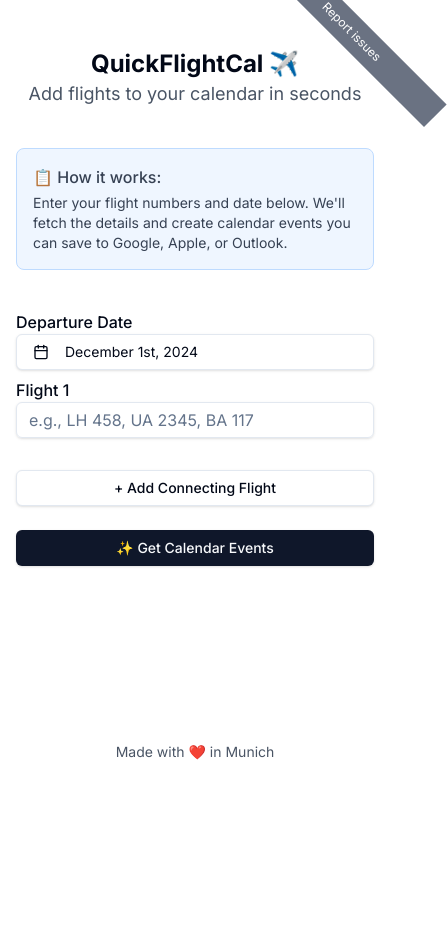
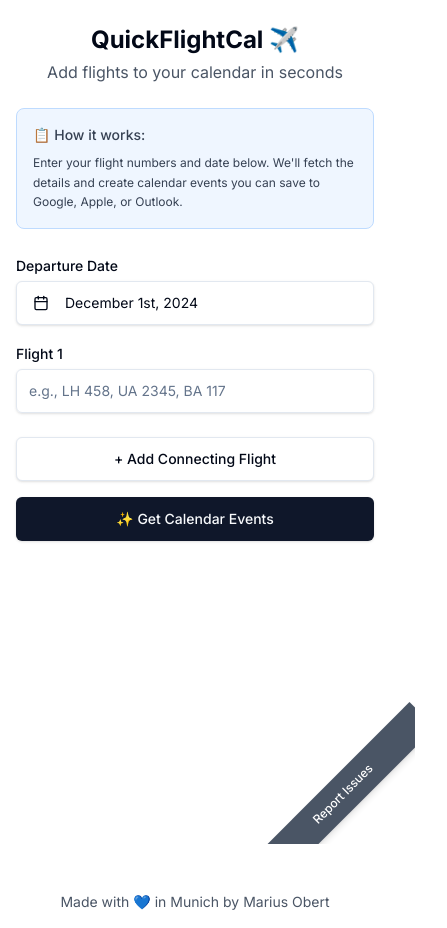
Before and after one commit to IObert/QuickFlightCal, a Next.js app: page / in a window 390 px wide. Shown: the whole page, 447 px wide, since content can reach past the window. Before the commit the page ends 844 px from the top, so only its background shows below. Built offline with nearby package versions, Linux system fonts and the light colour scheme.

Commit message:
Refactor FlightCalendarLinks layout and styling; improve accessibility and responsiveness of UI elements

```diff
--- a/src/app/layout.tsx
+++ b/src/app/layout.tsx
@@ -21,17 +21,18 @@ export default function RootLayout({
     <html lang="en">
       <TooltipProvider>
         <body className={inter.className}>
-          <span className="absolute right-0 translate-x-20 rotate-45 top-0 py-2 text-xs px-20 my-4 bg-gray-500 text-white">
+          <div className="fixed bottom-0 right-[-25px] overflow-hidden w-40 h-40 z-50 pointer-events-none">
             <a
               target="_blank"
               href="https://github.com/IObert/QuickFlightCal/issues"
+              className="absolute bottom-8 -right-10 w-56 py-2.5 bg-gray-600 text-white text-center text-xs font-medium transform -rotate-45 shadow-md hover:bg-gray-700 transition-colors pointer-events-auto"
             >
-              Report issues
+              Report Issues
             </a>
-          </span>
+          </div>
           <Suspense fallback={<div>Loading...</div>}>{children}</Suspense>
           <footer className="w-full p-4 text-center text-gray-600 text-sm mt-8">
-            Made with ❤️ in Munich
+            Made with 💙 in Munich by <a target="_blank" href="https://iobert.me">Marius Obert</a>
           </footer>
         </body>
       </TooltipProvider>
--- a/src/app/page.tsx
+++ b/src/app/page.tsx
@@ -49,27 +49,28 @@ export default function FlightCalendarLinks() {
   };
 
   return (
-    <div className="container lg:my-16 my-8 mx-auto p-4 max-w-md pb-20">
+    <div className="min-h-screen w-full">
+      <div className="mx-auto w-full px-4 py-6 sm:px-6 sm:py-8 md:max-w-2xl md:px-8 lg:max-w-3xl lg:py-12 pb-20">
         <div
-        className="text-center mb-4 cursor-pointer"
+          className="text-center mb-6 sm:mb-8 cursor-pointer"
           onClick={() => {
             setFormState({
               date: new Date(),
-            flightInputs: [""],
+              flightInputs: [""]
             });
             router.push("/");
           }}
         >
-        <h1 className="text-2xl font-bold ">QuickFlightCal ✈️</h1>
-        <h2 className="text-lg text-gray-600">Add flights to your calendar in seconds</h2>
+          <h1 className="text-2xl sm:text-3xl font-bold">QuickFlightCal ✈️</h1>
+          <h2 className="text-base sm:text-lg text-gray-600 mt-1">Add flights to your calendar in seconds</h2>
         </div>
-      <div className="text-gray-700 my-10 bg-blue-50 border border-blue-200 p-4 rounded-lg">
-        <p className="font-medium mb-1">📋 How it works:</p>
-        <p className="text-sm">Enter your flight numbers and date below. We'll fetch the details and create calendar events you can save to Google, Apple, or Outlook.</p>
+        <div className="text-gray-700 mb-6 sm:mb-8 bg-blue-50 border border-blue-200 p-4 sm:p-5 rounded-lg">
+          <p className="font-medium mb-2 text-sm sm:text-base">📋 How it works:</p>
+          <p className="text-xs sm:text-sm leading-relaxed">Enter your flight numbers and date below. We'll fetch the details and create calendar events you can save to Google, Apple, or Outlook.</p>
         </div>
-      <div className="my-10">
-        <div className="my-2">
-          <Label htmlFor="date" className="text-base font-medium">Departure Date</Label>
+        <div className="space-y-4 sm:space-y-5">
+          <div>
+            <Label htmlFor="date" className="text-sm sm:text-base font-medium">Departure Date</Label>
           <div>
             <Popover
               open={calendarOpen}
@@ -81,11 +82,11 @@ export default function FlightCalendarLinks() {
                 <Button
                   variant={"outline"}
                   className={cn(
-                    "w-full justify-start text-left font-normal",
+                    "w-full justify-start text-left font-normal h-11 sm:h-12 text-sm sm:text-base mt-1",
                     !formState.date && "text-muted-foreground"
                   )}
                 >
-                  <CalendarIcon className="mr-2 h-4 w-4" />
+                  <CalendarIcon className="mr-2 h-4 w-4 sm:h-5 sm:w-5" />
                   {formState.date ? (
                     format(formState.date, "PPP")
                   ) : (
@@ -93,12 +94,12 @@ export default function FlightCalendarLinks() {
                   )}
                 </Button>
               </PopoverTrigger>
-              <PopoverContent className="w-auto p-0">
+              <PopoverContent className="w-auto p-0" align="center">
                 <Calendar
                   mode="single"
                   selected={formState.date}
-                  className="[--cell-size:3rem] scale-130"
-                  onSelect={(date) => {
+                  className="scale-100 sm:scale-110"
+                  onSelect={(date: Date | undefined) => {
                     const newParams = new URLSearchParams(
                       searchParams.toString()
                     );
@@ -121,14 +122,15 @@ export default function FlightCalendarLinks() {
           </div>
         </div>
           {formState.flightInputs.map((input, index) => (
-          <div className="my-2" key={index}>
-            <Label htmlFor={`flight-${index}`} className="text-base font-medium">
+            <div key={index}>
+              <Label htmlFor={`flight-${index}`} className="text-sm sm:text-base font-medium">
                 Flight {index + 1}
               </Label>
-            <div className="flex">
+              <div className="flex gap-2 mt-1">
                 <Input
                   id={`flight-${index}`}
                   value={input}
+                  className="h-11 sm:h-12 text-sm sm:text-base"
                   onChange={(e) => {
                   const newFlightInputs = [...formState.flightInputs];
                   newFlightInputs[index] = e.target.value;
@@ -154,7 +156,7 @@ export default function FlightCalendarLinks() {
                   <Tooltip>
                     <TooltipTrigger asChild>
                       <Button
-                      className="hover:text-red"
+                        className="hover:text-red min-w-[44px] h-11 sm:h-12 shrink-0"
                         variant="ghost"
                         size="icon"
                       onClick={() => {
@@ -183,7 +185,7 @@ export default function FlightCalendarLinks() {
             </div>
           ))}
           <Button
-          className="w-full mt-6 mb-4"
+            className="w-full h-11 sm:h-12 text-sm sm:text-base mt-2"
             variant="outline"
             onClick={() => {
             const newParams = new URLSearchParams(searchParams.toString());
@@ -199,11 +201,11 @@ export default function FlightCalendarLinks() {
         >
           + Add Connecting Flight
         </Button>
-        <Button className="w-full my-2" onClick={validateAndGenerateLinks}>
+        <Button className="w-full h-11 sm:h-12 text-sm sm:text-base" onClick={validateAndGenerateLinks}>
           ✨ Get Calendar Events
         </Button>
           {showFlights && (
-          <div className="space-y-4">
+            <div className="space-y-4 mt-6">
             {formState.flightInputs
               .filter((input) => input.trim() !== "")
               .map((input, index) => (
@@ -221,5 +223,6 @@ export default function FlightCalendarLinks() {
           {/* TODO: Calendar links will be re-enabled after proper async handling */}
         </div>
       </div>
+    </div>
   );
 }
```
Lines whose indentation alone changed are shown as unchanged.
